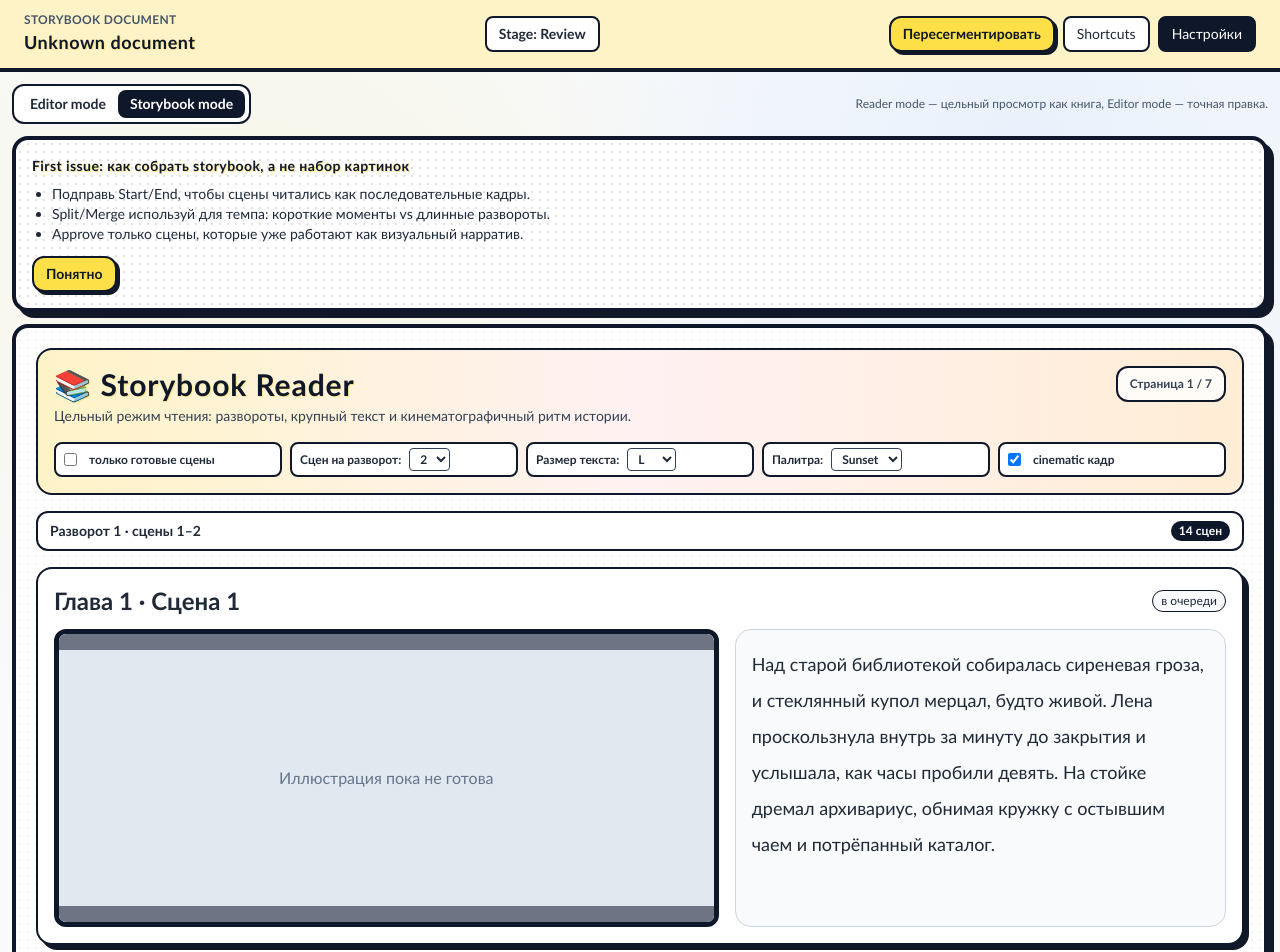
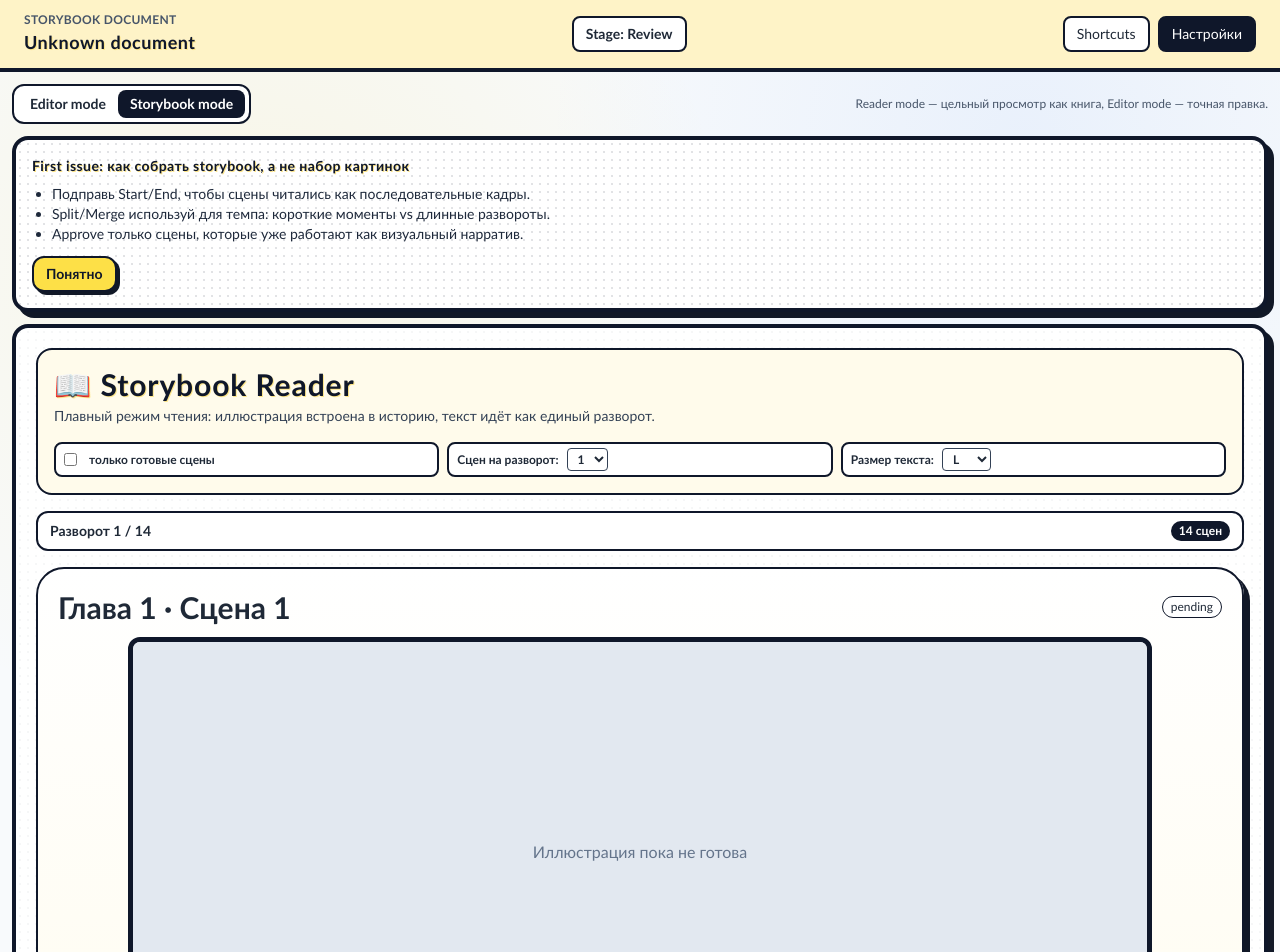
Before and after one commit to vadzimblr/university-project, a Vue app in the folder frontend-mock/: page /doc/1 in a window 1280 px wide. Shown: the top 952 px of the page. Built offline with nearby package versions, Linux system fonts and the light colour scheme.

Commit message:
feat: refine reader UX and simplify editor interaction flow

```diff
--- a/frontend-mock/src/components/SceneCard.vue
+++ b/frontend-mock/src/components/SceneCard.vue
@@ -1,7 +1,7 @@
 <script setup lang="ts">
 import type { Illustration, Scene } from '@/types/models';
 
-const props = defineProps<{
+defineProps<{
   scene: Scene;
   illustration?: Illustration;
   selected?: boolean;
@@ -9,9 +9,7 @@ const props = defineProps<{
 }>();
 
 const emit = defineEmits<{
-  approve: [id: string, approved: boolean];
   edit: [id: string];
-  regenerate: [id: string];
 }>();
 
 const statusStyles = {
@@ -36,15 +34,11 @@ const statusStyles = {
     <div class="mb-2 flex items-center gap-2">
       <img v-if="illustration" :src="illustration.imageUrl" alt="thumb" class="h-10 w-16 rounded border-2 border-slate-900 object-cover" />
       <div v-else class="flex h-10 w-16 items-center justify-center rounded border-2 border-dashed border-slate-400 bg-slate-100 text-[10px] text-slate-500">panel</div>
-      <p class="text-xs text-slate-700" :class="compact ? 'line-clamp-1' : 'line-clamp-2'">{{ props.scene.text }}</p>
+      <p class="text-xs text-slate-700" :class="compact ? 'line-clamp-1' : 'line-clamp-2'">{{ scene.text }}</p>
     </div>
 
     <div class="flex flex-wrap gap-2 text-xs">
-      <button class="rounded border-2 border-slate-900 bg-white px-2 py-1 font-semibold" @click.stop="emit('approve', scene.id, scene.status !== 'approved')">
-        {{ scene.status === 'approved' ? 'Unapprove' : 'Approve' }}
-      </button>
       <button class="rounded border-2 border-slate-900 bg-white px-2 py-1 font-semibold" @click.stop="emit('edit', scene.id)">Edit</button>
-      <button v-if="scene.status === 'ready' || scene.status === 'error'" class="rounded border-2 border-slate-900 bg-yellow-200 px-2 py-1 font-semibold" @click.stop="emit('regenerate', scene.id)">Regenerate</button>
     </div>
   </article>
 </template>
--- a/frontend-mock/src/components/SceneList.vue
+++ b/frontend-mock/src/components/SceneList.vue
@@ -18,15 +18,12 @@ defineProps<{
 
 const emit = defineEmits<{
   choose: [id: string];
-  approve: [id: string, approved: boolean];
-  regenerate: [id: string];
   updateSearch: [value: string];
   updateStatusFilter: [value: 'all' | SceneStatus];
   updateSortBy: [value: 'index' | 'status'];
   updatePage: [value: number];
   updatePageSize: [value: number];
   toggleCompact: [value: boolean];
-  approvePage: [approved: boolean];
 }>();
 </script>
 
@@ -79,11 +76,6 @@ const emit = defineEmits<{
           <input type="checkbox" :checked="compactCards" @change="emit('toggleCompact', ($event.target as HTMLInputElement).checked)" /> compact
         </label>
       </div>
-
-      <div class="flex flex-wrap gap-2">
-        <button class="rounded border-2 border-slate-900 bg-white px-2 py-1 text-xs font-semibold" @click="emit('approvePage', true)">Approve page</button>
-        <button class="rounded border-2 border-slate-900 bg-white px-2 py-1 text-xs font-semibold" @click="emit('approvePage', false)">Unapprove page</button>
-      </div>
     </div>
 
     <div class="mb-2 flex items-center justify-between text-xs font-semibold text-slate-700">
@@ -91,7 +83,7 @@ const emit = defineEmits<{
       <span>page {{ listPage }} / {{ totalPages }}</span>
     </div>
 
-    <div class="space-y-2 overflow-y-auto pb-4" style="max-height: calc(100vh - 340px)">
+    <div class="space-y-2 overflow-y-auto pb-4" style="max-height: calc(100vh - 320px)">
       <SceneCard
         v-for="scene in scenes"
         :key="scene.id"
@@ -100,8 +92,6 @@ const emit = defineEmits<{
         :selected="selectedSceneId === scene.id"
         :compact="compactCards"
         @edit="emit('choose', $event)"
-        @approve="(id, approved) => emit('approve', id, approved)"
-        @regenerate="emit('regenerate', $event)"
       />
     </div>
 
--- a/frontend-mock/src/components/StorybookReader.vue
+++ b/frontend-mock/src/components/StorybookReader.vue
@@ -8,11 +8,9 @@ const props = defineProps<{
 }>();
 
 const page = ref(1);
-const scenesPerPage = ref(2);
+const scenesPerPage = ref(1);
 const showOnlyReady = ref(false);
 const fontScale = ref<'md' | 'lg' | 'xl'>('lg');
-const palette = ref<'sunset' | 'night' | 'mint'>('sunset');
-const cinematic = ref(true);
 
 const readerScenes = computed(() => {
   const base = [...props.scenes].sort((a, b) => a.index - b.index);
@@ -20,7 +18,6 @@ const readerScenes = computed(() => {
 });
 
 const totalPages = computed(() => Math.max(1, Math.ceil(readerScenes.value.length / scenesPerPage.value)));
-const pageStartIndex = computed(() => (page.value - 1) * scenesPerPage.value);
 const paged = computed(() => {
   const safe = Math.min(Math.max(1, page.value), totalPages.value);
   const start = (safe - 1) * scenesPerPage.value;
@@ -32,20 +29,6 @@ const textClass = computed(() => {
   if (fontScale.value === 'lg') return 'text-lg leading-9';
   return 'text-base leading-8';
 });
-
-const paletteClasses: Record<typeof palette.value, string> = {
-  sunset: 'from-amber-100 via-rose-50 to-orange-100',
-  night: 'from-slate-900 via-indigo-950 to-slate-800 text-slate-100',
-  mint: 'from-emerald-100 via-teal-50 to-cyan-100',
-};
-
-const statusLabel: Record<Scene['status'], string> = {
-  pending: 'в очереди',
-  approved: 'утверждена',
-  generating: 'генерируется',
-  ready: 'готова',
-  error: 'ошибка',
-};
 
 watch([scenesPerPage, showOnlyReady], () => {
   page.value = 1;
@@ -74,22 +57,13 @@ function jumpTo(index: number) {
 
 <template>
   <section class="comic-card relative overflow-hidden bg-white p-5">
-    <div class="pointer-events-none absolute inset-0 opacity-40 halftone"></div>
+    <div class="pointer-events-none absolute inset-0 opacity-30 halftone"></div>
 
-    <div class="relative z-10 mb-4 rounded-2xl border-2 border-slate-900 bg-gradient-to-r p-4" :class="paletteClasses[palette]">
-      <div class="flex flex-wrap items-start justify-between gap-3">
-        <div>
-          <h2 class="comic-title text-3xl font-black">📚 Storybook Reader</h2>
-          <p class="mt-1 text-sm" :class="palette === 'night' ? 'text-slate-200' : 'text-slate-700'">
-            Цельный режим чтения: развороты, крупный текст и кинематографичный ритм истории.
-          </p>
-        </div>
-        <div class="rounded-xl border-2 border-slate-900 bg-white/80 px-3 py-2 text-xs font-semibold text-slate-700">
-          Страница {{ page }} / {{ totalPages }}
-        </div>
-      </div>
+    <div class="relative z-10 mb-4 rounded-2xl border-2 border-slate-900 bg-amber-50 p-4">
+      <h2 class="comic-title text-3xl font-black">📖 Storybook Reader</h2>
+      <p class="mt-1 text-sm text-slate-700">Плавный режим чтения: иллюстрация встроена в историю, текст идёт как единый разворот.</p>
 
-      <div class="mt-4 grid gap-2 md:grid-cols-2 xl:grid-cols-5">
+      <div class="mt-4 grid gap-2 md:grid-cols-3">
         <label class="reader-chip">
           <input v-model="showOnlyReady" type="checkbox" class="mr-1" /> только готовые сцены
         </label>
@@ -99,7 +73,6 @@ function jumpTo(index: number) {
           <select v-model.number="scenesPerPage" class="reader-select">
             <option :value="1">1</option>
             <option :value="2">2</option>
-            <option :value="3">3</option>
           </select>
         </label>
 
@@ -111,47 +84,28 @@ function jumpTo(index: number) {
             <option value="xl">XL</option>
           </select>
         </label>
-
-        <label class="reader-chip">
-          Палитра:
-          <select v-model="palette" class="reader-select">
-            <option value="sunset">Sunset</option>
-            <option value="night">Night</option>
-            <option value="mint">Mint</option>
-          </select>
-        </label>
-
-        <label class="reader-chip">
-          <input v-model="cinematic" type="checkbox" class="mr-1" /> cinematic кадр
-        </label>
       </div>
     </div>
 
     <div class="relative z-10 mb-4 flex items-center justify-between rounded-xl border-2 border-slate-900 bg-white px-3 py-2 text-sm font-semibold">
-      <span>Разворот {{ page }} · сцены {{ pageStartIndex + 1 }}–{{ Math.min(pageStartIndex + paged.length, readerScenes.length) }}</span>
+      <span>Разворот {{ page }} / {{ totalPages }}</span>
       <span class="rounded-full bg-slate-900 px-2 py-0.5 text-xs text-white">{{ readerScenes.length }} сцен</span>
     </div>
 
-    <div class="relative z-10 space-y-4">
-      <article
-        v-for="scene in paged"
-        :key="scene.id"
-        class="reader-scene rounded-2xl border-2 border-slate-900 bg-white p-4"
-      >
-        <div class="mb-3 flex items-center justify-between gap-2">
-          <h3 class="text-2xl font-black">Глава {{ scene.index }} · {{ scene.title }}</h3>
-          <span class="rounded-full border border-slate-900 bg-slate-50 px-2 py-0.5 text-xs">{{ statusLabel[scene.status] }}</span>
+    <div class="relative z-10 space-y-8">
+      <article v-for="scene in paged" :key="scene.id" class="storybook-spread">
+        <header class="mb-3 flex items-center justify-between gap-2">
+          <h3 class="text-3xl font-black">Глава {{ scene.index }} · {{ scene.title }}</h3>
+          <span class="rounded-full border border-slate-900 bg-white px-2 py-0.5 text-xs">{{ scene.status }}</span>
+        </header>
+
+        <div class="panel-frame mx-auto max-w-5xl">
+          <img v-if="getImage(scene)" :src="getImage(scene)" alt="panel" class="h-[420px] w-full object-cover" />
+          <div v-else class="flex h-[420px] items-center justify-center bg-slate-200 text-slate-500">Иллюстрация пока не готова</div>
         </div>
 
-        <div class="grid gap-4 lg:grid-cols-[1.15fr_0.85fr]">
-          <div class="panel-frame" :class="cinematic ? 'reader-cinematic' : ''">
-            <img v-if="getImage(scene)" :src="getImage(scene)" alt="panel" class="h-72 w-full object-cover" />
-            <div v-else class="flex h-72 items-center justify-center bg-slate-200 text-slate-500">Иллюстрация пока не готова</div>
-          </div>
-
-          <div class="rounded-2xl border border-slate-300 bg-slate-50 p-4" :class="textClass">
-            <p class="line-clamp-none">{{ scene.text }}</p>
-          </div>
+        <div class="mx-auto mt-4 max-w-4xl rounded-2xl border-2 border-slate-900 bg-white/95 p-6 shadow-[5px_5px_0_#111827]" :class="textClass">
+          {{ scene.text }}
         </div>
       </article>
     </div>
--- a/frontend-mock/src/components/Topbar.vue
+++ b/frontend-mock/src/components/Topbar.vue
@@ -5,7 +5,6 @@ defineProps<{
 }>();
 
 const emit = defineEmits<{
-  regenerateSegmentation: [];
   openSettings: [];
   openHelp: [];
   toggleDrawer: [];
@@ -35,7 +34,6 @@ const stageTitle: Record<'upload' | 'segmenting' | 'review' | 'generate', string
       </div>
 
       <div class="hidden items-center gap-2 md:flex">
-        <button class="kaboom-btn" @click="emit('regenerateSegmentation')">Пересегментировать</button>
         <button class="rounded-lg border-2 border-slate-900 bg-white px-3 py-1.5 text-sm" @click="emit('openHelp')">Shortcuts</button>
         <button class="rounded-lg border-2 border-slate-900 bg-slate-900 px-3 py-1.5 text-sm text-white" @click="emit('openSettings')">Настройки</button>
       </div>
--- a/frontend-mock/src/pages/WorkspacePage.vue
+++ b/frontend-mock/src/pages/WorkspacePage.vue
@@ -4,7 +4,6 @@ import { useRoute, useRouter } from 'vue-router';
 import Topbar from '@/components/Topbar.vue';
 import SceneList from '@/components/SceneList.vue';
 import SceneEditor from '@/components/SceneEditor.vue';
-import IllustrationPanel from '@/components/IllustrationPanel.vue';
 import PromptModal from '@/components/PromptModal.vue';
 import ShortcutsModal from '@/components/ShortcutsModal.vue';
 import OnboardingBanner from '@/components/OnboardingBanner.vue';
@@ -64,11 +63,6 @@ const storyboardReady = computed(() =>
     .filter((item) => item.illustration),
 );
 
-function resetSegmentation() {
-  scenes.segmentStory(14);
-  ui.selectedSceneId = scenes.scenes[0]?.id ?? null;
-}
-
 async function generateAll() {
   await scenes.generateApprovedWithConcurrency(3);
 }
@@ -88,7 +82,6 @@ function onKeys(event: KeyboardEvent) {
     <Topbar
       :document-name="docs.activeDocument?.name ?? 'Unknown document'"
       :stage="stepStage"
-      @regenerate-segmentation="resetSegmentation"
       @open-settings="router.push('/upload')"
       @open-help="ui.showHelpModal = true"
       @toggle-drawer="ui.leftDrawerOpen = !ui.leftDrawerOpen"
@@ -102,7 +95,7 @@ function onKeys(event: KeyboardEvent) {
       <p class="text-xs text-slate-600">Reader mode — цельный просмотр как книга, Editor mode — точная правка.</p>
     </div>
 
-    <main class="mx-auto grid max-w-[1680px] grid-cols-1 gap-3 p-3 lg:grid-cols-[360px_1fr]">
+    <main class="mx-auto grid max-w-[1780px] grid-cols-1 gap-3 p-3 lg:grid-cols-[330px_1fr]">
       <div v-if="workspaceMode === 'editor'" :class="['lg:block', ui.leftDrawerOpen ? 'block' : 'hidden']">
         <SceneList
           :scenes="scenes.pagedScenes"
@@ -117,26 +110,19 @@ function onKeys(event: KeyboardEvent) {
           :page-size="scenes.pageSize"
           :compact-cards="scenes.compactCards"
           @choose="ui.selectedSceneId = $event; ui.leftDrawerOpen = false"
-          @approve="(id, approved) => scenes.approve(id, approved)"
-          @regenerate="scenes.generateSingle($event)"
           @update-search="scenes.search = $event; scenes.setListPage(1)"
           @update-status-filter="scenes.statusFilter = $event; scenes.setListPage(1)"
           @update-sort-by="scenes.sortBy = $event"
           @update-page="scenes.setListPage($event)"
           @update-page-size="scenes.pageSize = $event; scenes.setListPage(1)"
           @toggle-compact="scenes.compactCards = $event"
-          @approve-page="scenes.approvePaged($event)"
         />
       </div>
 
       <section class="space-y-3" :class="workspaceMode === 'reader' ? 'lg:col-span-2' : ''">
         <OnboardingBanner v-if="ui.showOnboardingBanner" @close="ui.dismissOnboarding()" />
 
-        <StorybookReader
-          v-if="workspaceMode === 'reader'"
-          :scenes="scenes.scenes"
-          :illustrations="scenes.illustrations"
-        />
+        <StorybookReader v-if="workspaceMode === 'reader'" :scenes="scenes.scenes" :illustrations="scenes.illustrations" />
 
         <div v-if="workspaceMode === 'editor'" class="comic-card bg-white p-4">
           <div class="grid gap-2 md:grid-cols-4">
@@ -149,7 +135,7 @@ function onKeys(event: KeyboardEvent) {
             <button class="kaboom-btn disabled:opacity-60" :disabled="scenes.isGeneratingAll || !scenes.canGenerateImages" @click="generateAll">
               {{ scenes.isGeneratingAll ? 'Генерация…' : 'Сгенерировать иллюстрации' }}
             </button>
-            <p class="text-xs text-slate-600">Для 100+ страниц: используйте page-size, compact list и batch approve текущей страницы.</p>
+            <p class="text-xs text-slate-600">Для 100+ страниц: используйте page-size и compact list.</p>
           </div>
           <p class="mt-2 text-xs text-slate-500">Каждая 7-я сцена падает в error для демонстрации retry.</p>
           <p v-if="!scenes.canGenerateImages" class="mt-2 text-xs font-semibold text-rose-700">Сначала одобрьте границы всех сцен (не должно остаться pending), затем генерация станет доступна.</p>
@@ -170,9 +156,10 @@ function onKeys(event: KeyboardEvent) {
           </div>
         </div>
 
-        <div v-if="workspaceMode === 'editor' && selectedScene" class="grid gap-3 xl:grid-cols-[1.2fr_0.8fr]">
+        <div v-if="workspaceMode === 'editor' && selectedScene">
           <SceneEditor
             :scene="selectedScene"
+            :illustration="scenes.illustrations[selectedScene.id]"
             @approve="(id, approved) => scenes.approve(id, approved)"
             :min-start="boundaryLimits.minStart"
             :max-end="boundaryLimits.maxEnd"
@@ -182,13 +169,6 @@ function onKeys(event: KeyboardEvent) {
             @split="(id, splitAt) => scenes.splitScene(id, splitAt)"
             @merge="(id, direction) => scenes.mergeWithNeighbor(id, direction)"
           />
-          <IllustrationPanel
-            :scene="selectedScene"
-            :illustration="scenes.illustrations[selectedScene.id]"
-            @regenerate="scenes.generateSingle($event)"
-            @retry="scenes.generateSingle($event)"
-            @show-prompt="ui.promptSceneId = $event; ui.showPromptModal = true"
-          />
         </div>
       </section>
     </main>
--- a/frontend-mock/src/styles/main.css
+++ b/frontend-mock/src/styles/main.css
@@ -73,6 +73,10 @@ body {
   @apply shadow-[5px_5px_0_#111827] transition duration-200 hover:-translate-y-0.5;
 }
 
+.storybook-spread {
+  @apply rounded-[28px] border-2 border-slate-900 bg-gradient-to-b from-white to-amber-50 p-5 shadow-[6px_6px_0_#111827];
+}
+
 .reader-cinematic {
   position: relative;
 }
```
Also changed, not shown: frontend-mock/src/components/SceneEditor.vue (+126 -62 lines).
